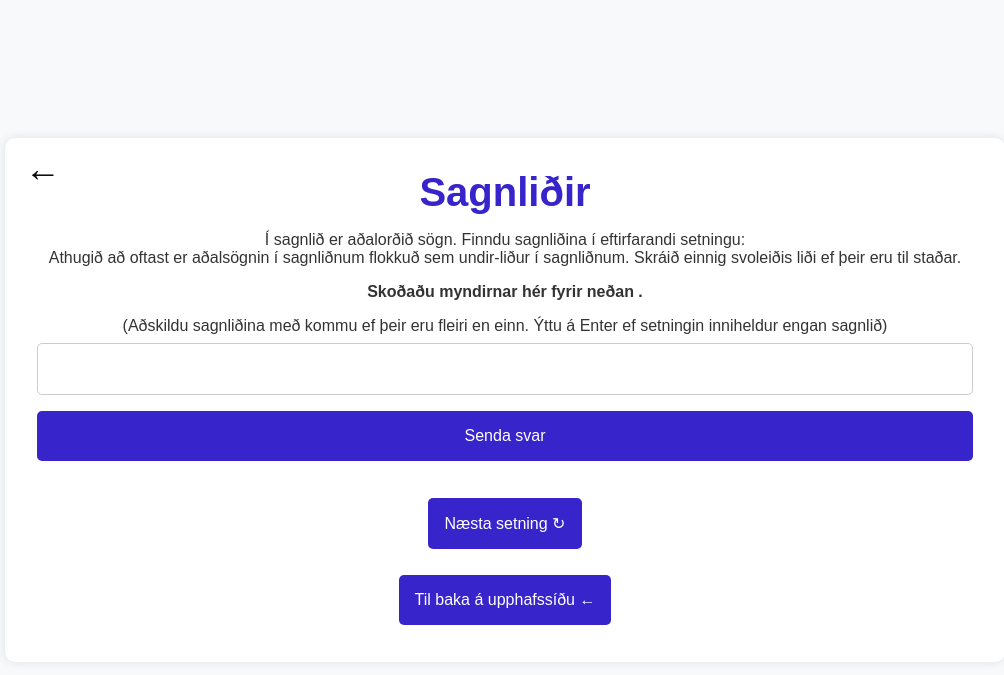
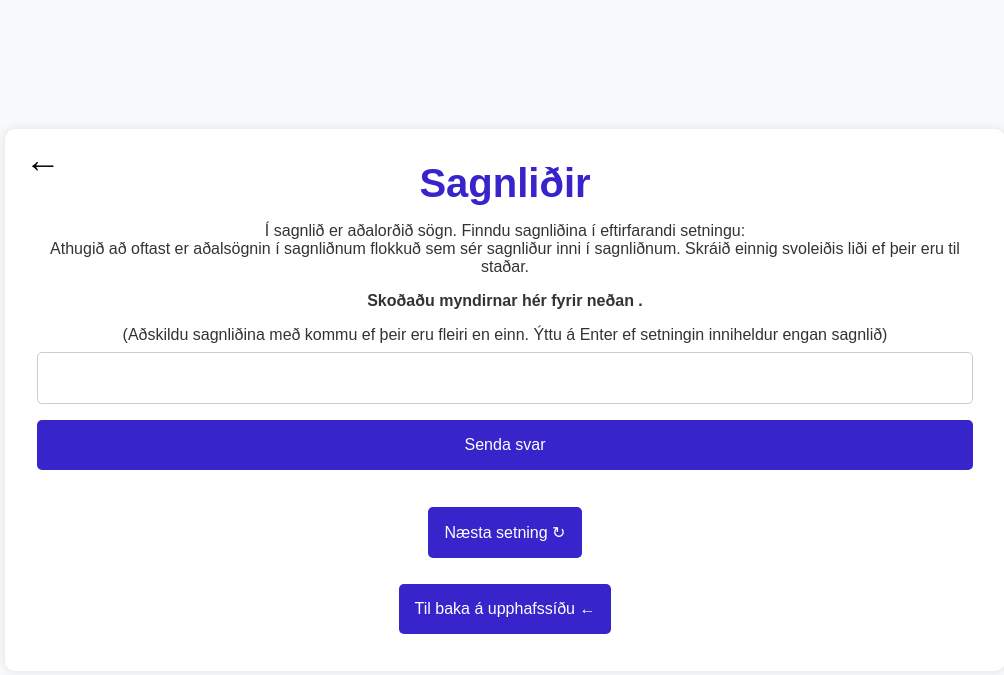
Before and after one commit to cadia-lvl/Greynir-setningafraedi, a Flask app: a page that uses templates/sagnliðir.html in a window 1280 px wide. Shown: the top 675 px of the page, without its empty margins (135-1139 px from the left). Run offline with Flask 3, Linux system fonts and the light colour scheme.

Commit message:
minor fix

```diff
--- a/templates/sagnliðir.html
+++ b/templates/sagnliðir.html
@@ -35,7 +35,7 @@
         <div class="content">
             <div class="back-one-step-button" onclick="goBack()"></div>
             <p>Í sagnlið er aðalorðið sögn. Finndu sagnliðina í eftirfarandi setningu:</p>
-            <p> Athugið að oftast er aðalsögnin í sagnliðnum flokkuð sem undir-liður í sagnliðnum. Skráið einnig svoleiðis liði ef þeir eru til staðar.</p>
+            <p> Athugið að oftast er aðalsögnin í sagnliðnum flokkuð sem sér sagnliður inni í sagnliðnum. Skráið einnig svoleiðis liði ef þeir eru til staðar.</p>
             <p class="sentence">{{ sentence }}</p>
             <form method="post" action="/sagnliðir">
                 <input type="hidden" name="sentence" value="{{ sentence }}">
@@ -56,7 +56,7 @@
                         word.addEventListener('click', function(event) {
                             event.preventDefault();
                             const phrase = word.innerText;
-                            const verb = phrase.split(' ')[0]; // Extract the first word as the verb
+                            const verb = phrase.split(' ')[0];
                             const sentence = "{{ sentence }}";
                             window.location.href = `/verb/${encodeURIComponent(verb)}?sentence=${encodeURIComponent(sentence)}&phrase=${encodeURIComponent(phrase)}`;
                         });
```
